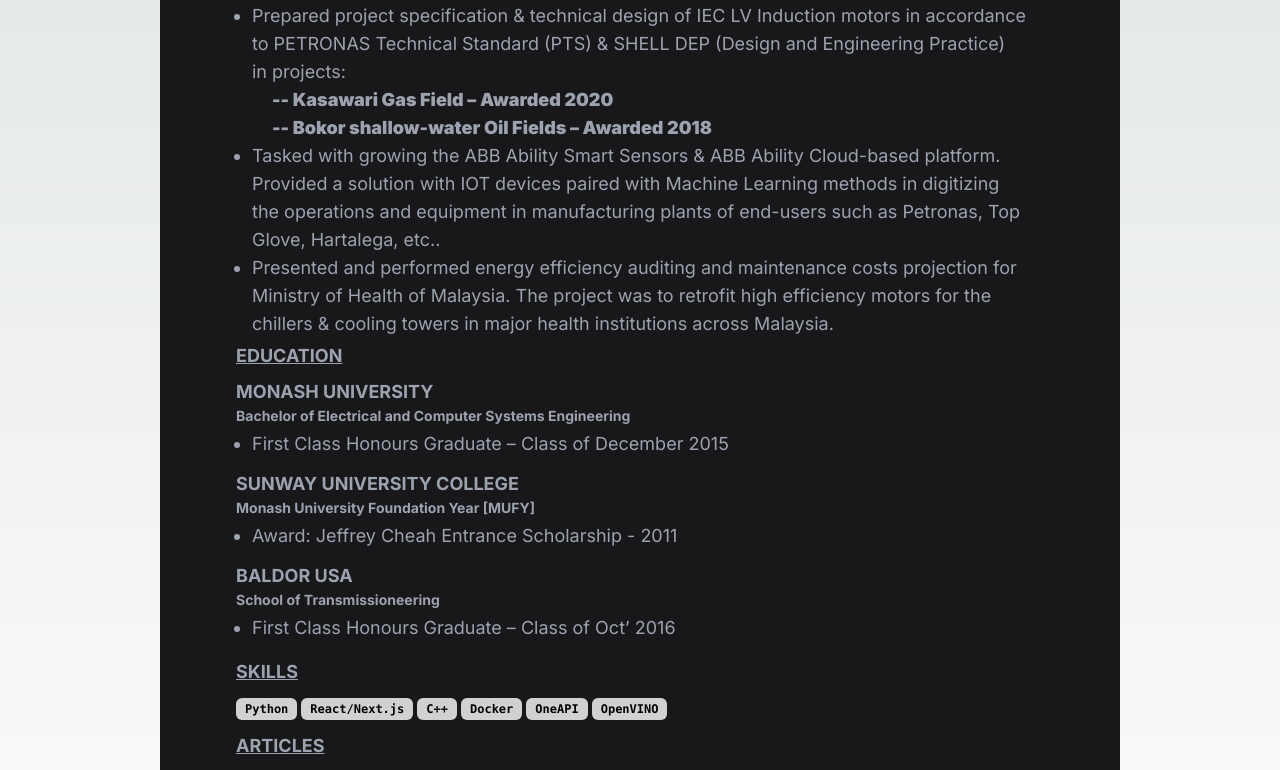
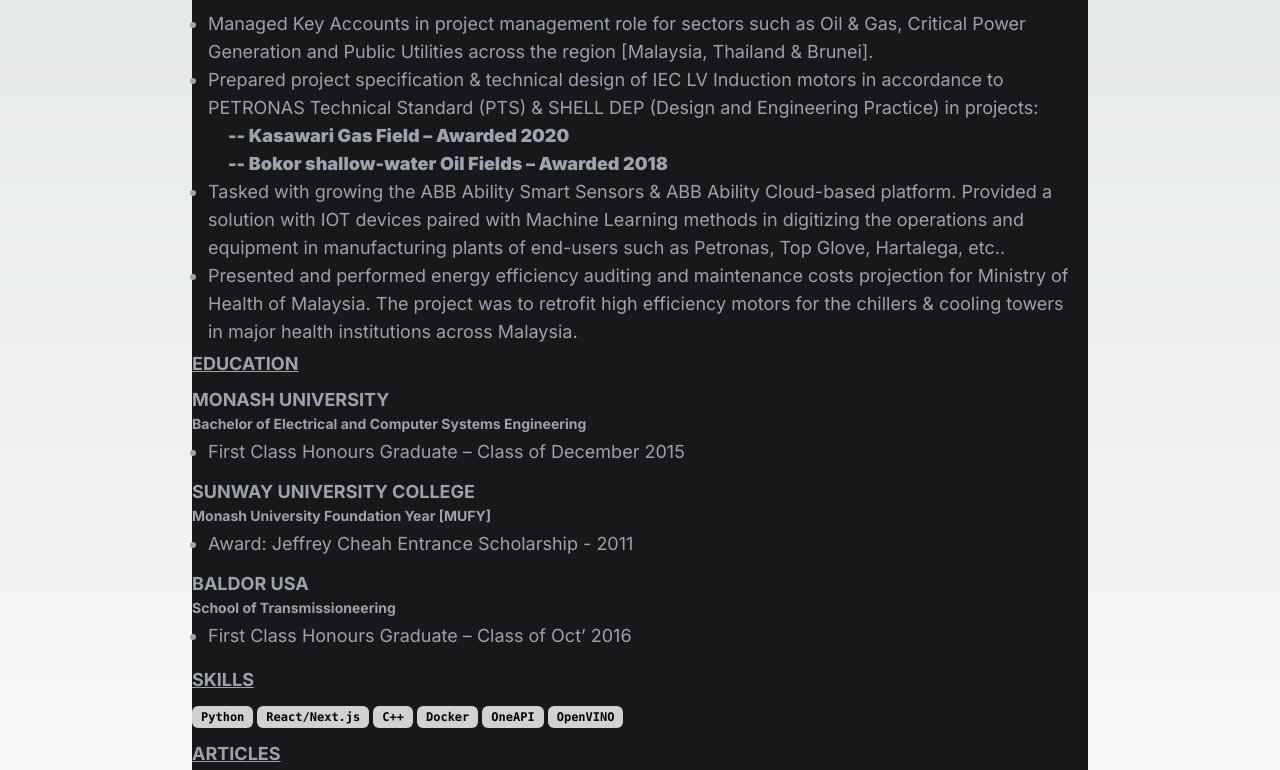
Before and after one commit to jasonpxh128/pxh, a Next.js app: page / in a window 1280 px wide. Shown: the part 730-1500 px from the top of the page. Built offline with nearby package versions, Linux system fonts and the light colour scheme.

Commit message:
edited the page margins

```diff
--- a/app/page.tsx
+++ b/app/page.tsx
@@ -2,20 +2,20 @@
 import { SocialIcon } from "react-social-icons";
 import { Metadata } from 'next'
 import Head from "next/head";
+     {/* // <div className=" mx-3 mt-2 md:w-9/12 md:mx-auto text-gray-400 bg-zinc-900">
+    //   <Head>
+    //     <meta property="og:image" content="<generated>" />
+    //     <meta property="og:image:type" content="<generated>" />
+    //     <meta property="og:image:width" content="<generated>" />
+    //     <meta property="og:image:height" content="<generated>" />
 
+    //   </Head> */}
 
 export default function Home() {
   return (
-    <div className=" mx-3 mt-2 md:w-9/12 md:mx-auto text-gray-400 bg-zinc-900">
-      <Head>
-        <meta property="og:image" content="<generated>" />
-        <meta property="og:image:type" content="<generated>" />
-        <meta property="og:image:width" content="<generated>" />
-        <meta property="og:image:height" content="<generated>" />
-
-      </Head>
-
-
+    <div>
+      <main className="container relative mx-auto scroll-my-12 overflow-auto p-4 print:p-12 md:p-16">
+        <section className="mx-auto w-full max-w-2xl md:max-w-4xl space-y-8 bg-zinc-900 text-gray-400 print:space-y-6">
           <div className="my-8 text-sm md:text-lg">
             <h1 className="flex flex-row min-h-1 justify-center items-center font-bold text-lg">Pua Xian Hao</h1>
             <p className=" text-xs flex flex-row min-h-1 justify-center items-center md:text-lg"> <span className="mx-1"> <svg xmlns="http://www.w3.org/2000/svg" width="24" height="24" viewBox="0 0 24 24" fill="none" stroke=" currentColor" stroke-width="2" stroke-linecap="round" stroke-linejoin="round" className="lucide lucide-globe size-3"> <circle cx="12" cy="12" r="10"></circle> <path d="M12 2a14.5 14.5 0 0 0 0 20 14.5 14.5 0 0 0 0-20"></path> <path d="M2 12h20"></path> </svg></span>KL, Malaysia</p>
@@ -24,7 +24,9 @@
 
           </div>
 
-      <div className=" text-sm md:text-lg lg:mx-11 lg:px-8 md:mx-6 sm:mx-2 mt-6 flex flex-col min-h-1 items-left ">
+          <div className=" text-sm md:text-lg flex flex-col min-h-1 items-left ">
+          {/* <div className=" text-sm md:text-lg lg:mx-11 lg:px-8 md:mx-6 sm:mx-2 mt-6 flex flex-col min-h-1 items-left "> */}
+
             <h1 className=" font-bold underline hover:decoration-4 ">PROFESSIONAL PRACTICE</h1>
 
             <div className="rounded-lg bg-card text-card-foreground">
@@ -234,8 +236,11 @@
 
           </div>
 
+        </section>
+
+      </main>
+
     </div>
-
 
   );
 }
```
Lines whose indentation alone changed are shown as unchanged.
